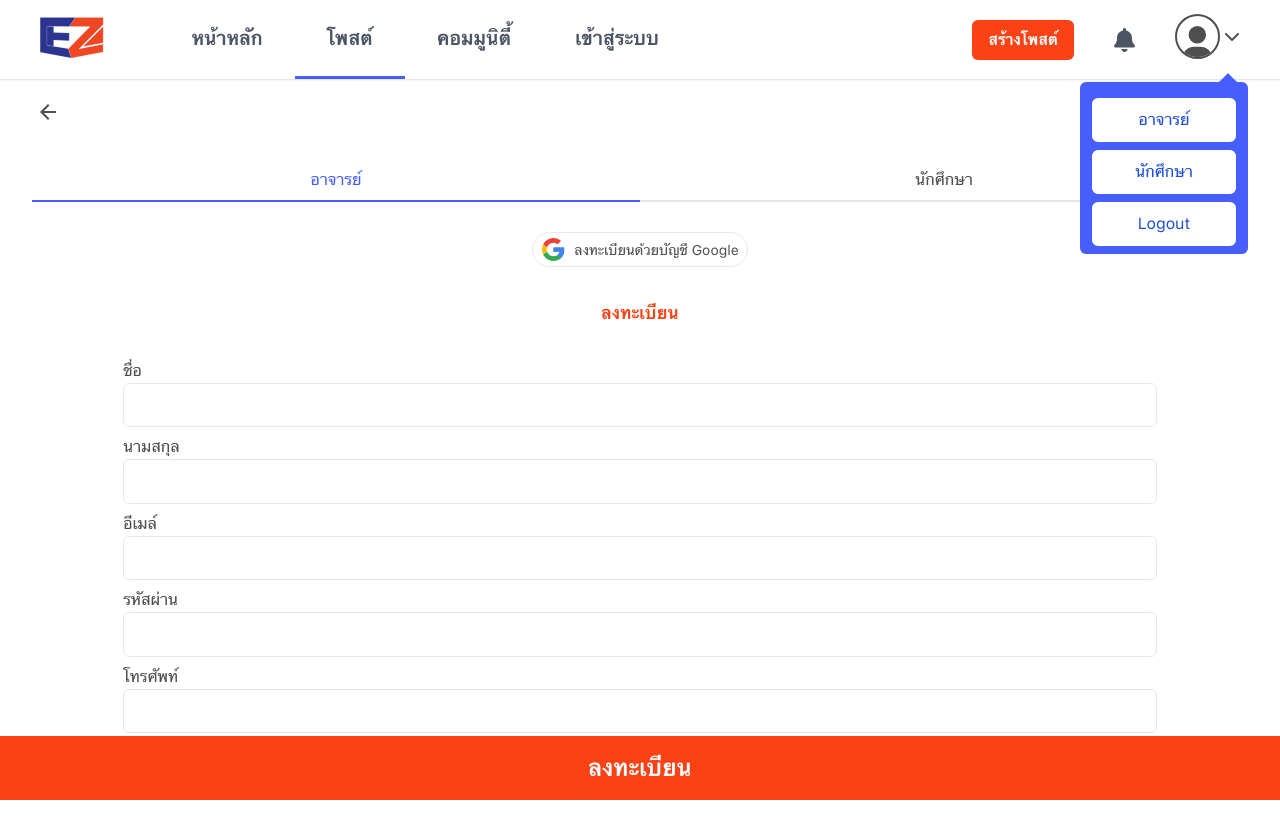
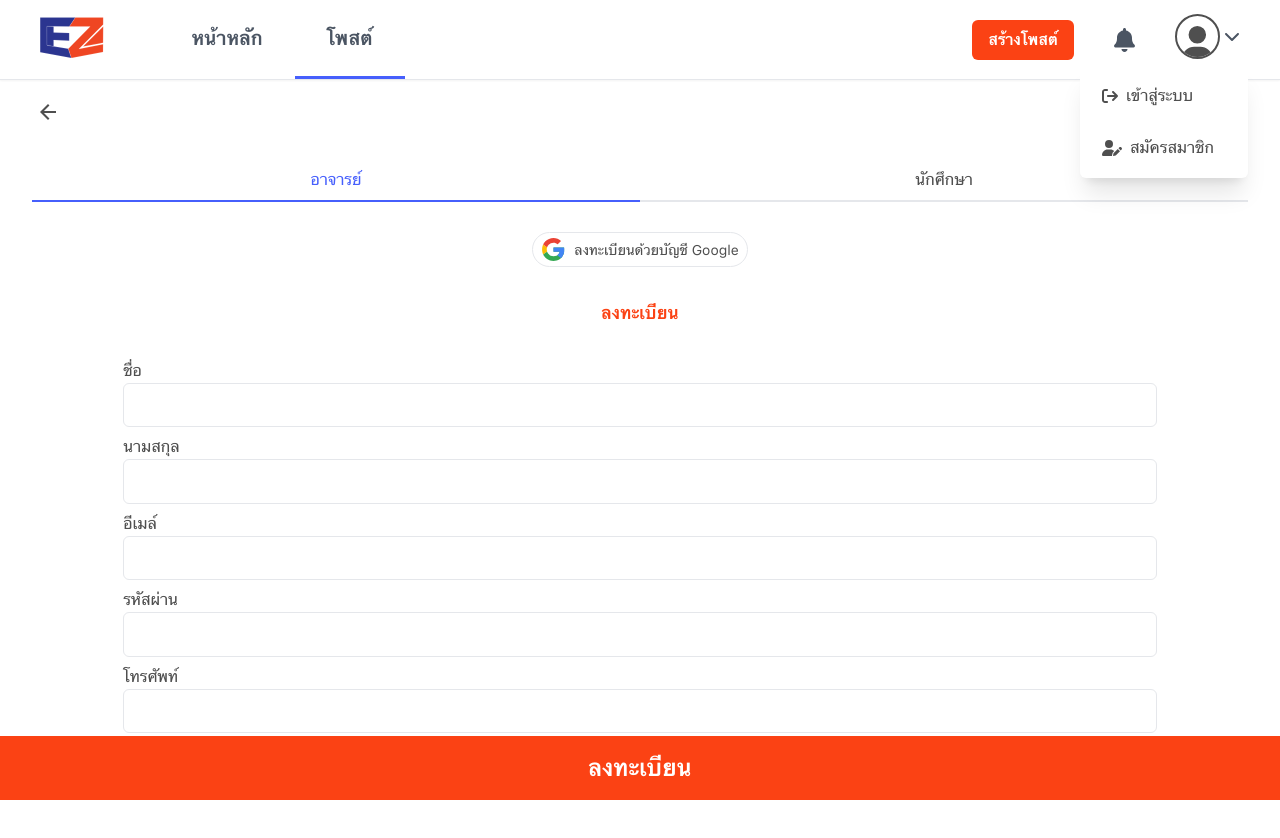
Before and after one commit to kaopcy/eztant-frontend, a React (Create React App) app: page /post in a window 1280 px wide. Both pictures are taken after a click on the button 1207 px from the left and 36 px from the top of the page. Shown: the top 838 px of the page. Built offline with nearby package versions, Linux system fonts and the light colour scheme.

Commit message:
:hammer: fix navbar

```diff
--- a/src/component/navbar/Navbar.js
+++ b/src/component/navbar/Navbar.js
@@ -24,13 +24,13 @@ const links = [
     },
     {
         name: "คอมมูนิตี้",
+        mobile: true,
         to: "register",
-        modal: true,
     },
     {
         name: "เข้าสู่ระบบ",
+        mobile: true,
         to: "login",
-        modal: true,
     },
 ];
 
@@ -76,7 +76,7 @@ const DesktopMenu = props => {
                     <EztantLogo className="h-full" />
                 </Link>
                 <div className="flex h-full">
-                    {links.map(link => (
+                    {links.map(link => ( !link.mobile &&
                         <CustomLink to={link.to} state={link.modal ? { backgroundLocation: location } : null} key={link.name}>
                             {link.name}
                         </CustomLink>
--- a/src/component/navbar/UserIcon.js
+++ b/src/component/navbar/UserIcon.js
@@ -1,15 +1,71 @@
-import React, { useContext, Fragment, useEffect } from "react";
+import React, { Fragment, useEffect } from "react";
 import { useDispatch, useSelector } from "react-redux";
+import { useLocation, useNavigate } from "react-router-dom";
 
 import { Menu, Transition } from "@headlessui/react";
 
 import { FontAwesomeIcon } from "@fortawesome/react-fontawesome";
 import { faChevronDown } from "@fortawesome/free-solid-svg-icons";
-import { faUser } from "@fortawesome/free-solid-svg-icons";
+import { faUser, faCircleUser, faUserPlus, faArrowRightFromBracket, faUserPen } from "@fortawesome/free-solid-svg-icons";
 
 import { logout } from "../../store/actions/authAction";
+
 const UserIcon = ({ height = 45 }) => {
+    const navigate = useNavigate();
     const dispatch = useDispatch();
+    const { user } = useSelector(state => state.user);
+    const location = useLocation();
+
+    const loggedLink = [
+        {
+            icon: faCircleUser,
+            name: "โปรไฟล์",
+            to: "/",
+            onclick: () => {},
+        },
+        {
+            icon: faUserPlus,
+            name: "คำขอทั้งหมด",
+            to: "/",
+            onclick: () => {},
+        },
+        {
+            icon: faArrowRightFromBracket,
+            name: "ออกจากระบบ",
+            to: "/",
+            onclick: () => {
+                dispatch(logout());
+            },
+        },
+    ];
+
+    const unlogLink = [
+        {
+            icon: faArrowRightFromBracket,
+            name: "เข้าสู่ระบบ",
+            to: "/",
+            onclick: () => {
+                navigate("/login", {
+                    state: {
+                        backgroundLocation: location,
+                    },
+                });
+            },
+        },
+        {
+            icon: faUserPen,
+            name: "สมัครสมาชิก",
+            to: "/",
+            onclick: () => {
+                navigate("/register", {
+                    state: {
+                        backgroundLocation: location,
+                    },
+                });
+            },
+        },
+    ];
+
     return (
         <div className="relative">
             <Menu>
@@ -26,45 +82,34 @@ const UserIcon = ({ height = 45 }) => {
                     leaveTo="transform opacity-0 scale-95">
                     <Menu.Items
                         as="div"
-                        className="absolute -right-2 top-[calc(100%+1rem)] flex flex-col items-center space-y-2 rounded-md bg-primary py-2 px-3 font-medium">
-                        <div className="triangle-clip absolute -top-1.5 right-3 h-4 w-4 rotate-[135deg] bg-primary"></div>
-                        <Menu.Item>
-                            {({ active }) => (
-                                <div
-                                    className={`flex w-36 cursor-pointer justify-center  rounded-md border-2 border-white py-2 transition-all duration-300 ${
-                                        active ? " bg-primary text-white" : "bg-white"
-                                    }`}>
-                                    อาจารย์
-                                </div>
-                            )}
-                        </Menu.Item>
-                        <Menu.Item>
-                            {({ active }) => (
-                                <div
-                                    className={`flex w-36 cursor-pointer justify-center  rounded-md border-2 border-white py-2 transition-all duration-300 ${
-                                        active ? " bg-primary text-white" : "bg-white"
-                                    }`}>
-                                    นักศึกษา
-                                </div>
-                            )}
-                        </Menu.Item>
-                        <Menu.Item>
-                            {({ active }) => (
-                                <div
-                                    onClick={() => dispatch(logout())}
-                                    className={`flex w-36 cursor-pointer justify-center  rounded-md border-2 border-white py-2 transition-all duration-300 ${
-                                        active ? " bg-primary text-white" : "bg-white"
-                                    }`}>
-                                    Logout
-                                </div>
-                            )}
-                        </Menu.Item>
+                        className="absolute -right-2 top-[calc(100%)] flex flex-col items-center space-y-2 rounded-md bg-white py-2 px-3 font-medium shadow-xl">
+                        {/* <div className="triangle-clip absolute -top-1.5 right-3 h-4 w-4 rotate-[135deg] bg-primary"></div> */}
+                        {user && loggedLink.map(link => <Link link={link} key={link.name} />)}
+                        {!user && unlogLink.map(link => <Link link={link} key={link.name} />)}
                     </Menu.Items>
                 </Transition>
             </Menu>
         </div>
     );
 };
+
+const Link = ({ link }) => {
+    return (
+        <Menu.Item key={link.name}>
+            {({ active }) => (
+                <div
+                    onClick={link.onclick}
+                    className={`flex-cen w-36 cursor-pointer justify-start space-x-2 rounded-md  border-2 border-white px-2 py-2  transition-all duration-300 ${
+                        active ? " bg-text text-white" : "bg-white text-text"
+                    }`}>
+                    <FontAwesomeIcon icon={link.icon} />
+                    <span>{link.name}</span>
+                </div>
+            )}
+        </Menu.Item>
+    );
+};
+
 const Icon = ({ height = 45 }) => {
     const { user } = useSelector(state => state.user);
     useEffect(() => {
@@ -95,4 +140,5 @@ const NonUserImg = ({ height }) => {
         </div>
     );
 };
+
 export default UserIcon;
--- a/src/component/utils/SmallLoading.js
+++ b/src/component/utils/SmallLoading.js
@@ -21,6 +21,12 @@ const SmallLoading = ({ children, isLoading, gap = 20 }) => {
         const loaderSize = loaderRef.current.offsetWidth;
 
         if (isLoading) {
+            gsap.set(loaderRef.current, {
+                rotation: "+=360",
+                duration: 1,
+                ease: "linear",
+                repeat: -1,
+            });
             tl.to(loaderRef.current, {
                 opacity: 1,
                 x: titleSize / 2 + gap,
```
